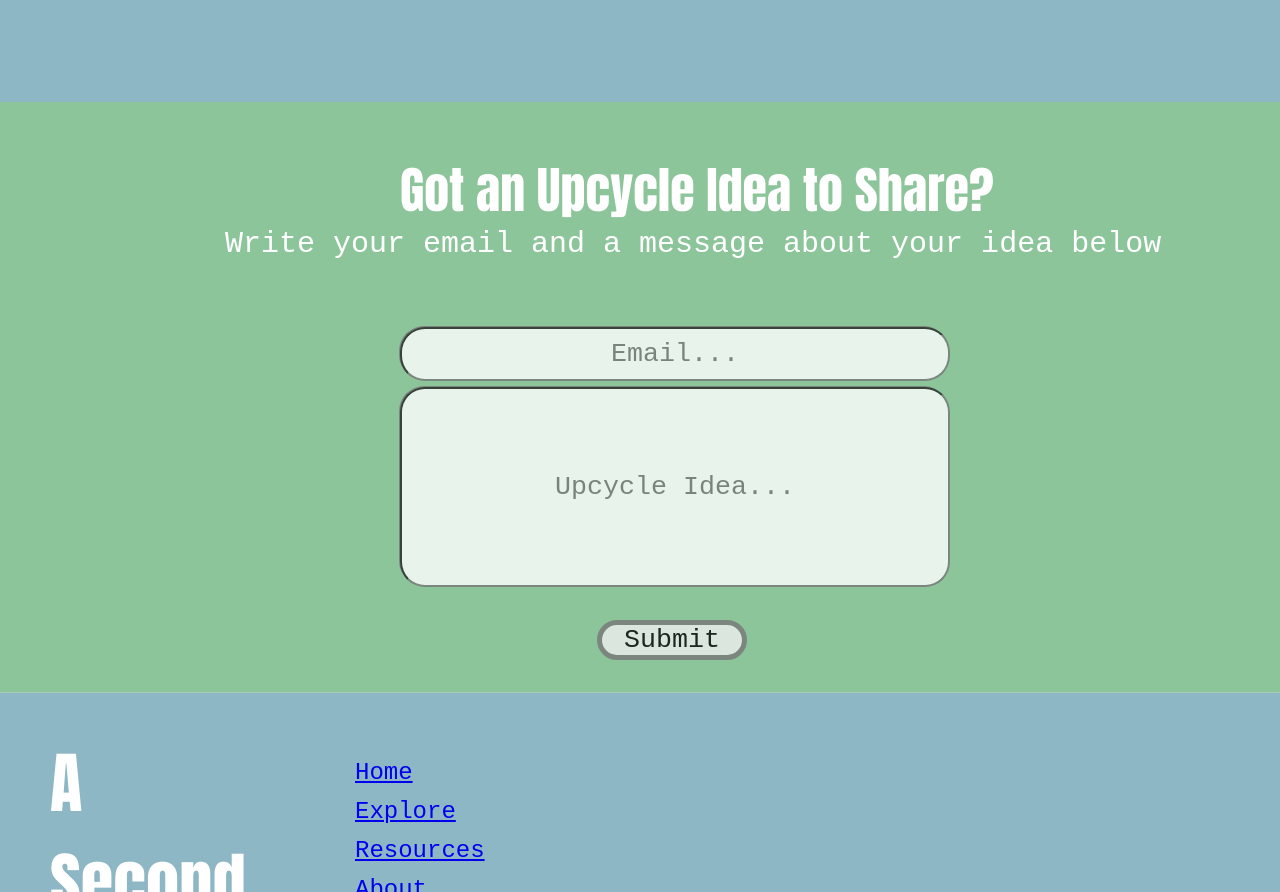
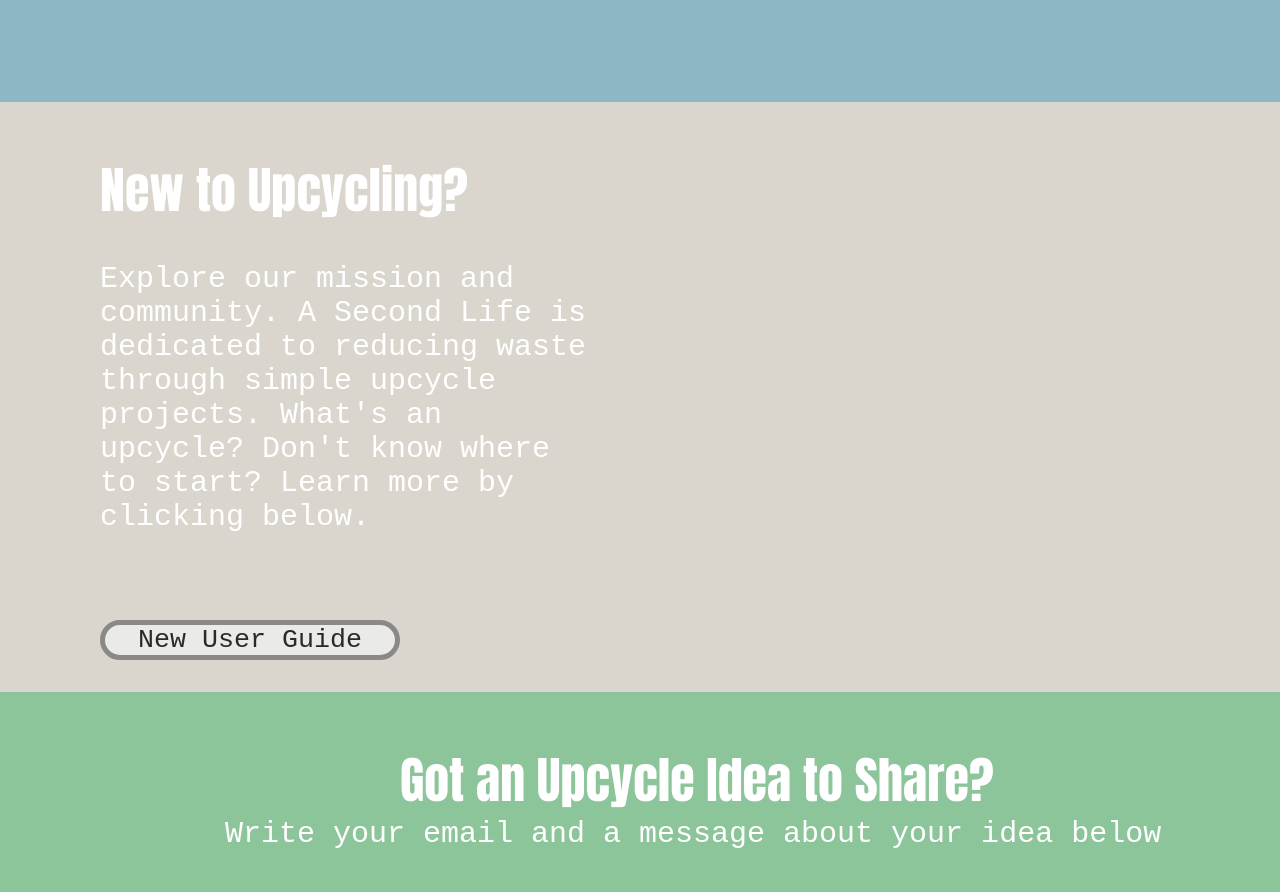
Before and after one commit to berynsw/ASecondLifeWebsite, a Vue app: page / in a window 1280 px wide. Shown: the part 595-1487 px from the top of the page. Built offline with nearby package versions, Linux system fonts and the light colour scheme.

Commit message:
added new user section to homepage and newuserguide file

```diff
--- a/src/components/Homepage.vue
+++ b/src/components/Homepage.vue
@@ -1,6 +1,13 @@
 <template>
     <div>
         <UpcycleSearch />
+        <body>
+           <div class="name">New to Upcycling?</div>
+           <div class="img-boots"></div>
+           <p class="text">Explore our mission and community. A Second Life is dedicated to reducing waste through simple upcycle projects. What's an upcycle? Don't know where to start? Learn more by clicking below.</p>
+           <button class="NewUser" v-on:click="NewUser">New User Guide</button>
+
+        </body>
         <IdeaForm />
     </div>
 </template>
@@ -20,5 +27,56 @@ export default {
 </script>
 
 <style scoped>
+body{
+    width: 100vw;
+    height: 590px;
+    padding: 50px 80px;
+    background-color: #dad6ce;
+    font-family: 'Courier New', Courier, monospace;
+    position: relative;
+}
+body .name{
+    font-size: 50px;
+    font-family: Impact, Haettenschweiler, 'Arial Narrow Bold', sans-serif;
+    width: 800px;
+    position: absolute;
+    top: 50px;
+    left: 100px;
+}
+body .text{
+    font-size: 30px;
+    width: 500px;
+    position: absolute;
+    top: 160px;
+    left: 100px;
+}
+body .img-boots{
+    background-image: url("../assets/boots.jpg");
+    position: absolute;
+    top: 100px;
+    right:100px;
+}
+body .NewUser{
+    width: 300px;
+    height: 40px;
+    margin: 25px 0px;
+    border-radius: 25px;
+    border: 5px solid transparent;
+    border-color: #777;
+    font-size: 20pt;
+    font-family: 'Courier New', Courier, monospace;
+    text-align: center;
+    opacity: 80%;
+    position: absolute;
+    bottom:7px;
+    left: 100px;
+    transition: 0.4s;
+}
+body .NewUser.active,
+body .NewUser:hover{
+    background-color: #555;
+    border-color: #c58db7;
+    opacity: 90%;
+}
 
 </style>
```
Also changed, not shown: src/components/NewUserGuide.vue (added, +13 -0 lines), src/assets/boots.jpg (added).
